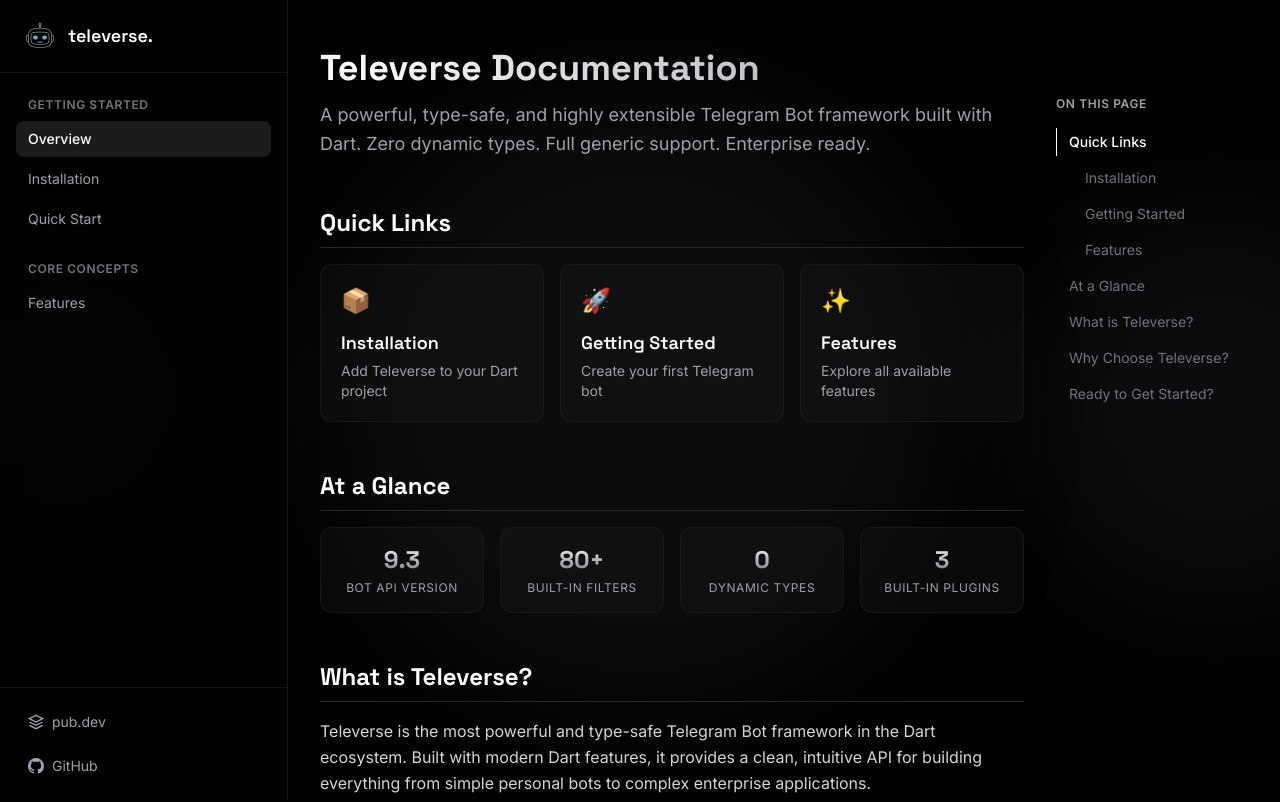
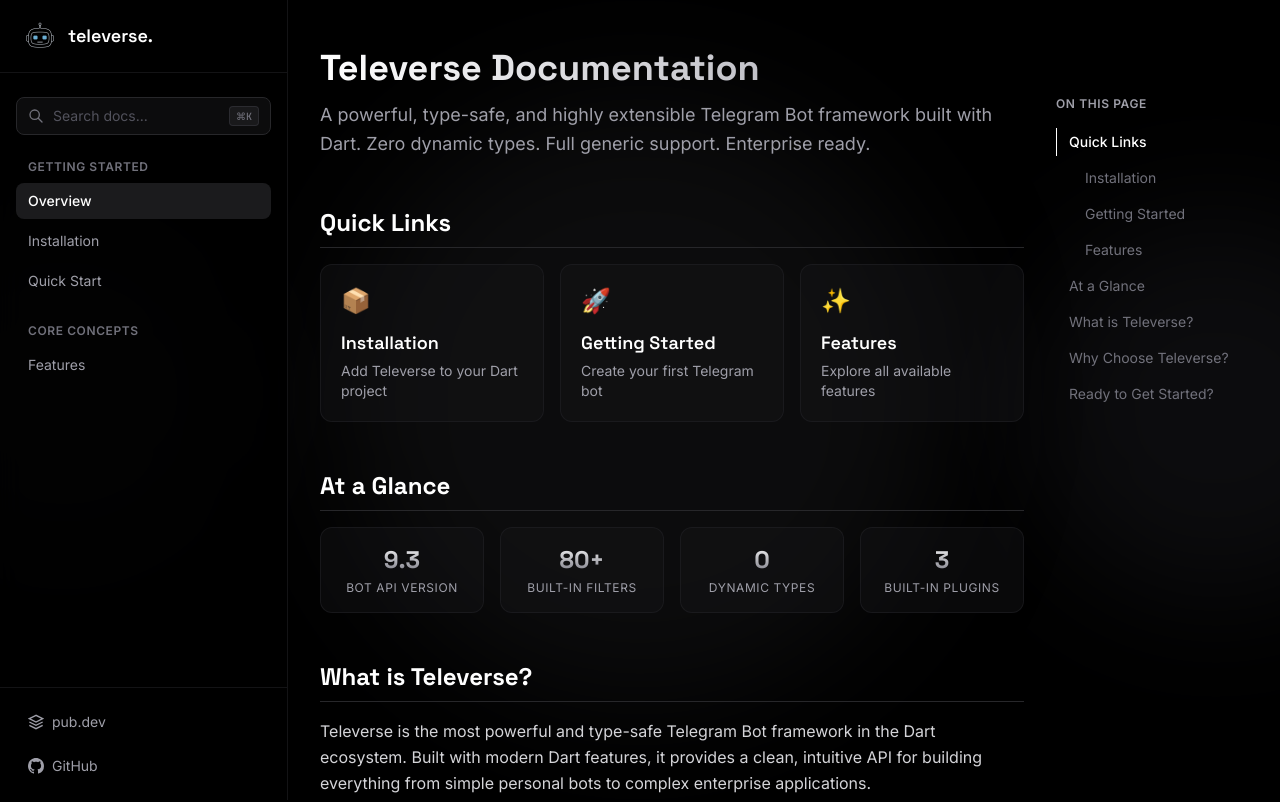
Before and after one commit to theweaverlabs/televerse-www, a Next.js app: page /docs in a window 1280 px wide. Shown: the top 802 px of the page. Built offline with nearby package versions, Linux system fonts and the light colour scheme.

Commit message:
feat: added search field and separated docs org

```diff
--- a/src/components/docs/Sidebar.tsx
+++ b/src/components/docs/Sidebar.tsx
@@ -3,43 +3,54 @@
 import Link from "next/link";
 import { usePathname } from "next/navigation";
 import Image from "next/image";
-import { useState, useEffect } from "react";
-
-interface NavItem {
-    title: string;
-    href: string;
-}
-
-interface NavSection {
-    title: string;
-    items: NavItem[];
-}
-
-const navigation: NavSection[] = [
-    {
-        title: "Getting Started",
-        items: [
-            { title: "Overview", href: "/docs" },
-            { title: "Installation", href: "/docs/installation" },
-            { title: "Quick Start", href: "/docs/getting-started" },
-        ],
-    },
-    {
-        title: "Core Concepts",
-        items: [
-            { title: "Features", href: "/docs/features" },
-        ],
-    },
-];
+import { useState, useEffect, useRef, useMemo } from "react";
+import { docsNavigation, DocsSection } from "@/data/docs";
 
 export function Sidebar() {
     const pathname = usePathname();
     const [isOpen, setIsOpen] = useState(false);
+    const [searchQuery, setSearchQuery] = useState("");
+    const searchInputRef = useRef<HTMLInputElement>(null);
 
     // Close mobile menu when pathname changes
     useEffect(() => {
         setIsOpen(false);
     }, [pathname]);
+
+    // Handle CMD+K shortcut
+    useEffect(() => {
+        const handleKeyDown = (e: KeyboardEvent) => {
+            if ((e.metaKey || e.ctrlKey) && e.key === "k") {
+                e.preventDefault();
+                searchInputRef.current?.focus();
+            }
+        };
+
+        window.addEventListener("keydown", handleKeyDown);
+        return () => window.removeEventListener("keydown", handleKeyDown);
+    }, []);
+
+    // Filter properties based on search query
+    const filteredNavigation = useMemo(() => {
+        if (!searchQuery.trim()) return docsNavigation;
+
+        const query = searchQuery.toLowerCase();
+        return docsNavigation.map((section) => {
+            const matchesItems = section.items.filter((item) => {
+                const titleMatch = item.title.toLowerCase().includes(query);
+                const tagsMatch = item.tags?.some(tag => tag.toLowerCase().includes(query));
+                return titleMatch || tagsMatch;
+            });
+
+            if (matchesItems.length > 0) {
+                return {
+                    ...section,
+                    items: matchesItems,
+                };
+            }
+            return null;
+        }).filter(Boolean) as DocsSection[];
+    }, [searchQuery]);
 
     return (
         <>
@@ -85,7 +96,7 @@
                 `}
             >
                 {/* Logo */}
-                <div className="flex items-center gap-3 px-6 py-5 border-b border-zinc-800/50 shrink-0">
+                <div className="flex flex-col gap-6 px-6 py-5 border-b border-zinc-800/50 shrink-0">
                     <Link href="/" className="flex items-center gap-3">
                         <Image src="/bot.png" alt="Televerse" width={32} height={32} />
                         <span className="font-semibold text-lg font-[family-name:var(--font-space-grotesk)]">
@@ -95,9 +106,35 @@
                 </div>
 
                 {/* Navigation */}
+                <nav className="px-4 py-6 flex-1">
+                    {/* Search Input */}
+                    <div className="relative group mb-6">
+                        <div className="absolute inset-y-0 left-0 pl-3 flex items-center pointer-events-none">
+                            <svg className="h-4 w-4 text-zinc-500 group-focus-within:text-zinc-300 transition-colors" fill="none" viewBox="0 0 24 24" stroke="currentColor">
+                                <path strokeLinecap="round" strokeLinejoin="round" strokeWidth={2} d="M21 21l-6-6m2-5a7 7 0 11-14 0 7 7 0 0114 0z" />
+                            </svg>
+                        </div>
+                        <input
+                            ref={searchInputRef}
+                            type="text"
+                            placeholder="Search docs..."
+                            value={searchQuery}
+                            onChange={(e) => setSearchQuery(e.target.value)}
+                            className="bg-zinc-900/50 border border-zinc-800 text-zinc-300 text-sm rounded-lg focus:ring-1 focus:ring-zinc-700 focus:border-zinc-700 block w-full pl-9 pr-12 py-2 placeholder-zinc-600 focus:outline-none transition-all"
+                        />
+                        <div className="absolute inset-y-0 right-0 flex items-center pr-3 pointer-events-none">
+                            <kbd className="hidden lg:inline-flex items-center h-5 px-1.5 text-[10px] font-mono font-medium text-zinc-500 bg-zinc-800/50 rounded border border-zinc-700/50">
+                                ⌘K
+                            </kbd>
+                        </div>
+                    </div>
 
-                <nav className="px-4 py-6">
-                    {navigation.map((section) => (
+                    {filteredNavigation.length === 0 ? (
+                        <div className="text-center text-zinc-500 py-8 text-sm">
+                            No results found for "{searchQuery}"
+                        </div>
+                    ) : (
+                        filteredNavigation.map((section) => (
                             <div key={section.title} className="mb-6">
                                 <h3 className="px-3 mb-2 text-xs font-semibold uppercase tracking-wider text-zinc-500">
                                     {section.title}
@@ -109,6 +146,7 @@
                                             <li key={item.href}>
                                                 <Link
                                                     href={item.href}
+                                                    onClick={() => setIsOpen(false)}
                                                     className={`block px-3 py-2 rounded-lg text-sm transition-colors ${isActive
                                                         ? "bg-zinc-800/70 text-white font-medium"
                                                         : "text-zinc-400 hover:text-white hover:bg-zinc-800/40"
@@ -121,7 +159,8 @@
                                     })}
                                 </ul>
                             </div>
-                    ))}
+                        ))
+                    )}
                 </nav>
 
                 {/* Footer Links */}
--- /dev/null
+++ b/src/data/docs.ts
@@ -0,0 +1,43 @@
+export interface DocsItem {
+    title: string;
+    href: string;
+    tags?: string[]; // Keywords for search
+}
+
+export interface DocsSection {
+    title: string;
+    items: DocsItem[];
+}
+
+export const docsNavigation: DocsSection[] = [
+    {
+        title: "Getting Started",
+        items: [
+            {
+                title: "Overview",
+                href: "/docs",
+                tags: ["introduction", "what is televerse", "basics"]
+            },
+            {
+                title: "Installation",
+                href: "/docs/installation",
+                tags: ["setup", "add dependency", "pub add"]
+            },
+            {
+                title: "Quick Start",
+                href: "/docs/getting-started",
+                tags: ["hello world", "first bot", "example"]
+            },
+        ],
+    },
+    {
+        title: "Core Concepts",
+        items: [
+            {
+                title: "Features",
+                href: "/docs/features",
+                tags: ["capabilities", "what can it do", "plugin system"]
+            },
+        ],
+    },
+];
```
Lines whose indentation alone changed are shown as unchanged.
